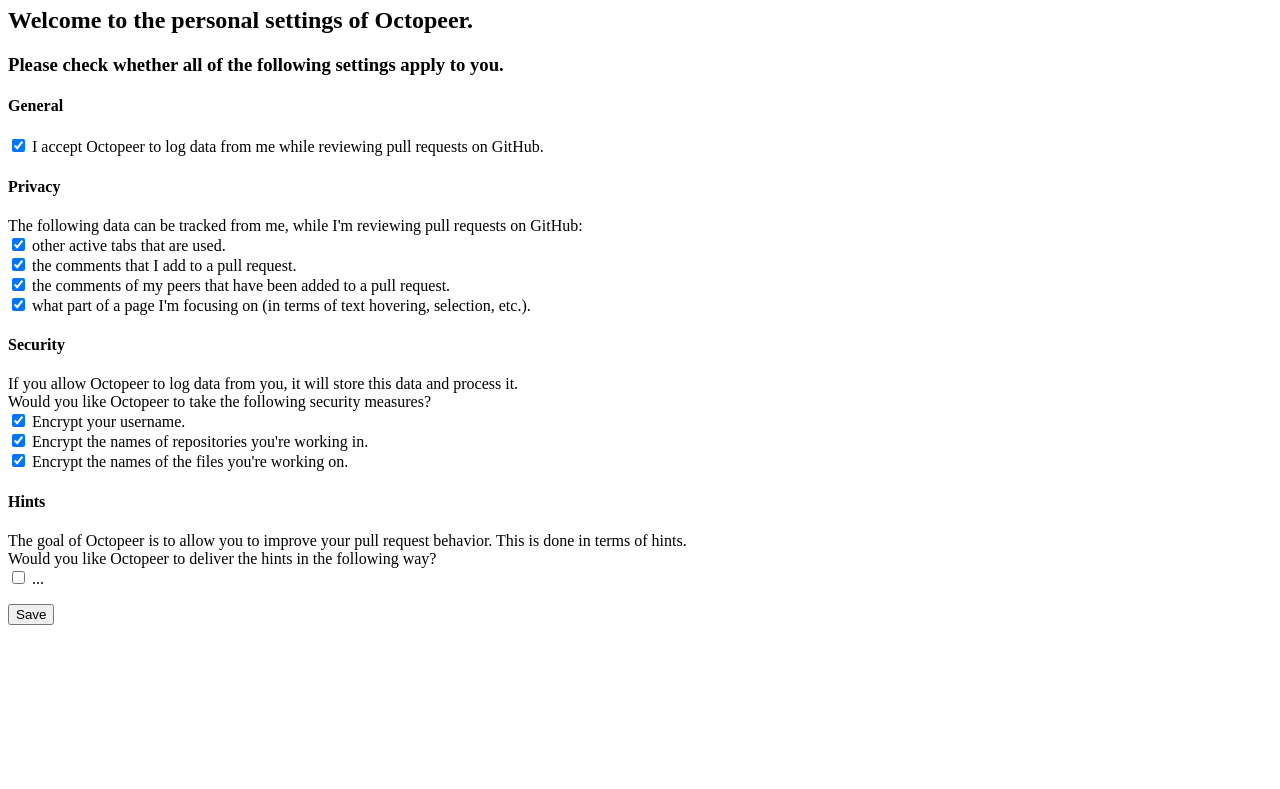
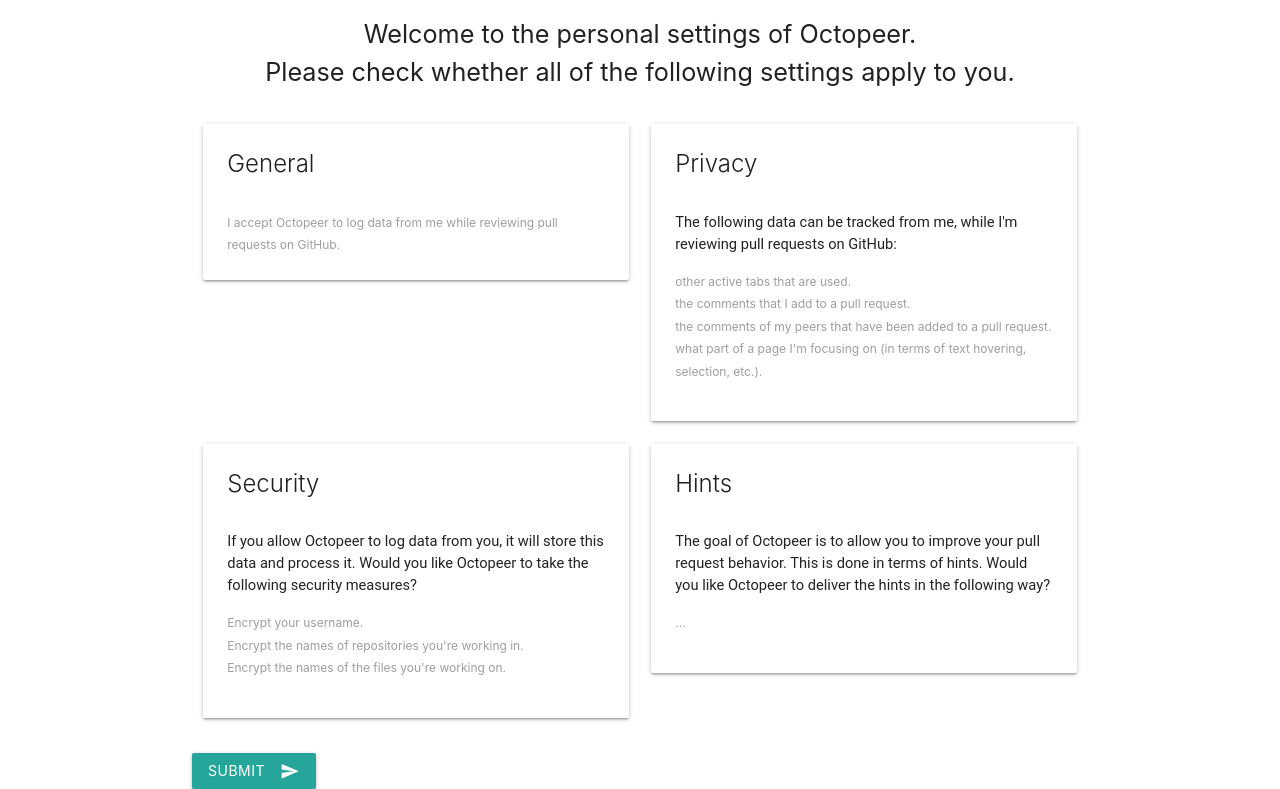
Before and after one commit to thervh70/ContextProject_RDD, a browser extension: page resources/options.html in a window 1280 px wide. Shown: the part 73-862 px from the top of the page. Before the commit the page ends 800 px from the top, so only its background shows below. Drawn offline with nearby package versions, Linux system fonts and the light colour scheme.

Commit message:
#24 Styled the Settings page

```diff
--- a/resources/options.html
+++ b/resources/options.html
@@ -1,84 +1,126 @@
 <!DOCTYPE html>
 <html>
 <head>
-    <title>Octopeer Settings</title>
+    <title>Octopeer</title>
+
+    <link rel="stylesheet" href="https://cdnjs.cloudflare.com/ajax/libs/materialize/0.97.6/css/materialize.min.css">
+    <link rel="stylesheet" href="https://fonts.googleapis.com/icon?family=Material+Icons" >
+
 </head>
 <body>
 
-<h1>
-    Octopeer Settings
-</h1>
+<nav>
+    <div class="nav-wrapper lime lighten-1">
+        <a href="" class="brand-logo center">
+            Octopeer
+        </a>
+        <ul id="nav-mobile" class="right hide-on-med-and-down">
+            <li class="active"><a href="options.html">Options</a></li>
+            <li><a href="">About</a></li>
+        </ul>
+    </div>
+</nav>
 
-<h2>
-    Welcome to the personal settings of Octopeer.
-</h2>
-<h3>
+<div class="container">
+    <p class="flow-text" style="text-align: center;">
+        Welcome to the personal settings of Octopeer. <br>
         Please check whether all of the following settings apply to you.
-</h3>
-
-<h4>
-    General
-</h4>
-<p title = 'General'>
-    <label>
-        <input type="checkbox" id="logging" checked>
-        I accept Octopeer to log data from me while reviewing pull requests on GitHub.
-    </label>
     </p>
 
-<h4>
-    Privacy
-</h4>
-<p title = 'Privacy'>
+    <div class="row">
+    <div class="col s12 m6">
+        <div class="card">
+            <div class="card-content">
+                <span class="card-title">General</span> <br>
+                <input type="checkbox" id="logging" checked>
+                <label for="logging">I accept Octopeer to log data from me while reviewing pull requests on GitHub.</label>
+            </div>
+        </div>
+    </div>
+
+    <div class="col s12 m6">
+        <div class="card">
+            <div class="card-content">
+                <span class="card-title">Privacy</span> <br>
+                <p style="font-family: Roboto,sans-serif; font-size:11pt">
                 The following data can be tracked from me, while I'm reviewing pull requests on GitHub:
-    <label>
-        <br> <input type="checkbox" id="tabs" checked>
-        other active tabs that are used.
-    </label> <label>
-        <br> <input type="checkbox" id="comments" checked>
-        the comments that I add to a pull request.
-    </label> <label>
-        <br> <input type="checkbox" id="other_comments" checked>
-        the comments of my peers that have been added to a pull request.
-    </label> <label>
-        <br> <input type="checkbox" id="hover" checked>
-        what part of a page I'm focusing on (in terms of text hovering, selection, etc.).
-    </label>
                 </p>
+                <ul>
+                    <li>
+                        <input type="checkbox" id="tabs" checked>
+                        <label for="tabs">other active tabs that are used.</label>
+                    </li><li>
+                        <input type="checkbox" id="comments" checked>
+                        <label for="comments"> the comments that I add to a pull request. </label>
+                    </li><li>
+                        <input type="checkbox" id="other_comments" checked>
+                        <label for="other_comments"> the comments of my peers that have been added to a pull request. </label>
+                    </li><li>
+                        <input type="checkbox" id="hover" checked>
+                        <label for="hover"> what part of a page I'm focusing on (in terms of text hovering, selection, etc.). </label>
+                    </li>
+                </ul>
+            </div>
+        </div>
+    </div>
 
-<h4>
-    Security
-</h4>
-<p title = 'Security'>
-    If you allow Octopeer to log data from you, it will store this data and process it. <br>
+    <div class="col s12 m6">
+        <div class="card">
+            <div class="card-content">
+                <span class="card-title">Security</span> <br>
+                <p style="font-family: Roboto,sans-serif; font-size:11pt">
+                If you allow Octopeer to log data from you, it will store this data and process it.
                 Would you like Octopeer to take the following security measures?
-    <label>
-        <br> <input type="checkbox" id="username" checked>
-        Encrypt your username.
-    </label> <label>
-        <br> <input type="checkbox" id="repo" checked>
-        Encrypt the names of repositories you're working in.
-    </label> <label>
-        <br> <input type="checkbox" id="file" checked>
-        Encrypt the names of the files you're working on.
-    </label>
                 </p>
+                <ul>
+                    <li>
+                        <input type="checkbox" id="username" checked>
+                        <label for="username"> Encrypt your username. </label>
+                    </li><li>
+                        <input type="checkbox" id="repo" checked>
+                        <label for="repo"> Encrypt the names of repositories you're working in. </label>
+                    </li><li>
+                        <input type="checkbox" id="file" checked>
+                        <label for="file"> Encrypt the names of the files you're working on. </label>
+                     </li>
+                </ul>
+            </div>
+        </div>
+    </div>
 
-<h4>
-    Hints
-</h4>
-<p title = 'Hints'>
-    The goal of Octopeer is to allow you to improve your pull request behavior. This is done in terms of hints. <br>
+    <div class="col s12 m6">
+        <div class="card">
+            <div class="card-content">
+                <span class="card-title">Hints</span> <br>
+                <p style="font-family: Roboto,sans-serif; font-size:11pt">
+                    The goal of Octopeer is to allow you to improve your pull request behavior. This is done in terms of hints.
                     Would you like Octopeer to deliver the hints in the following way?
-    <label>
-        <br><input type="checkbox" id="something">
-    ...
-    </label>
                 </p>
+                <ul>
+                    <li>
+                        <input type="checkbox" id="something" disabled checked>
+                        <label for="something">...</label>
+                    </li>
+                </ul>
+            </div>
+        </div>
+    </div>
 
+    </div>
+
+    <!--Div used for status update-->
     <div id="status"></div>
-<button id="save">Save</button>
+
+    <button class="btn waves-effect" type="submit" id="save">
+        Submit
+        <i class="material-icons right">send</i>
+    </button>
 
     <script src="options.js"></script>
+    <script type="text/javascript" src="https://code.jquery.com/jquery-2.1.1.min.js"></script>
+    <script type="text/javascript" src="https://cdnjs.cloudflare.com/ajax/libs/materialize/0.97.6/js/materialize.min.js"></script>
+
+
+</div>
 </body>
 </html>
```
Lines whose indentation alone changed are shown as unchanged.
